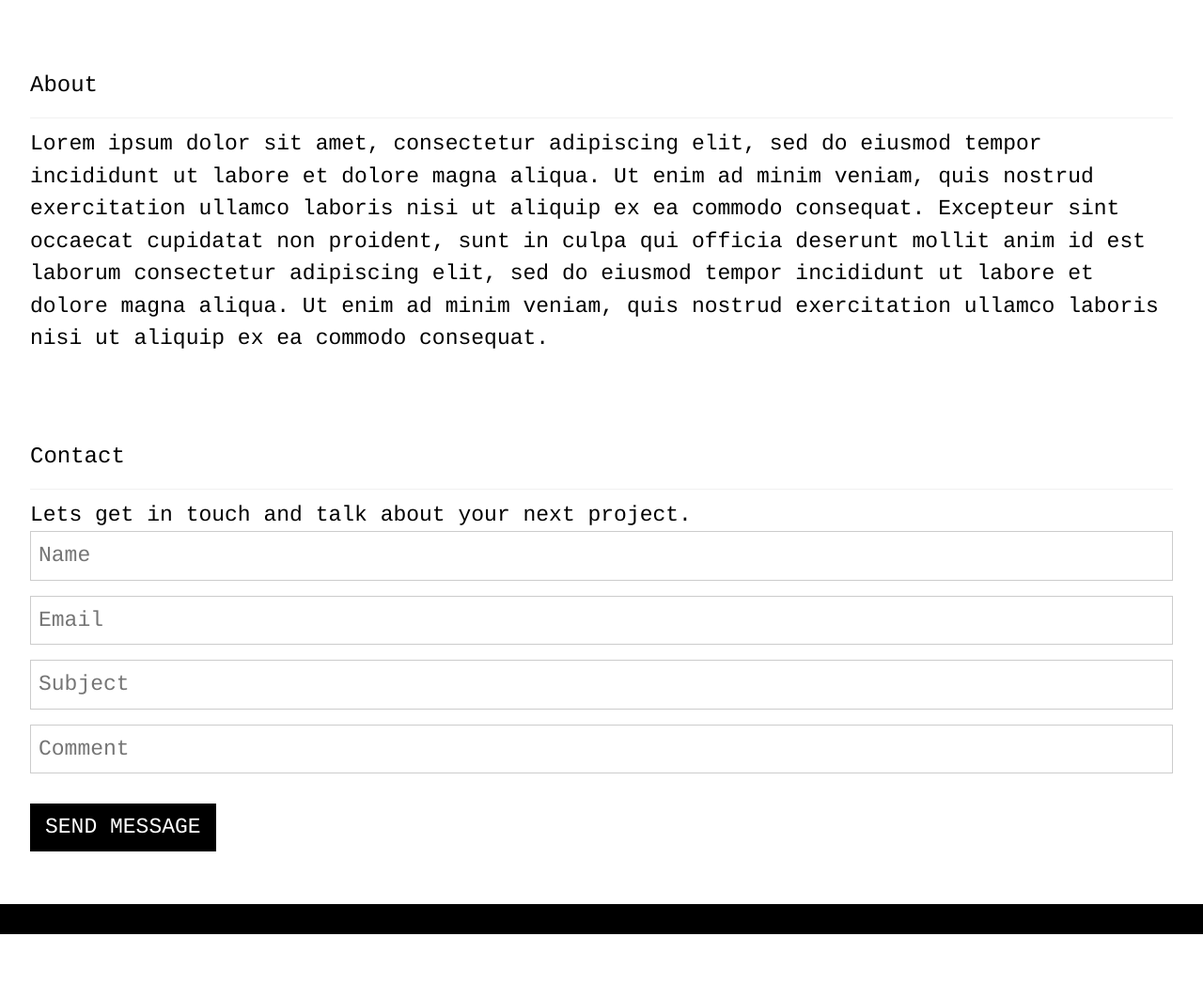
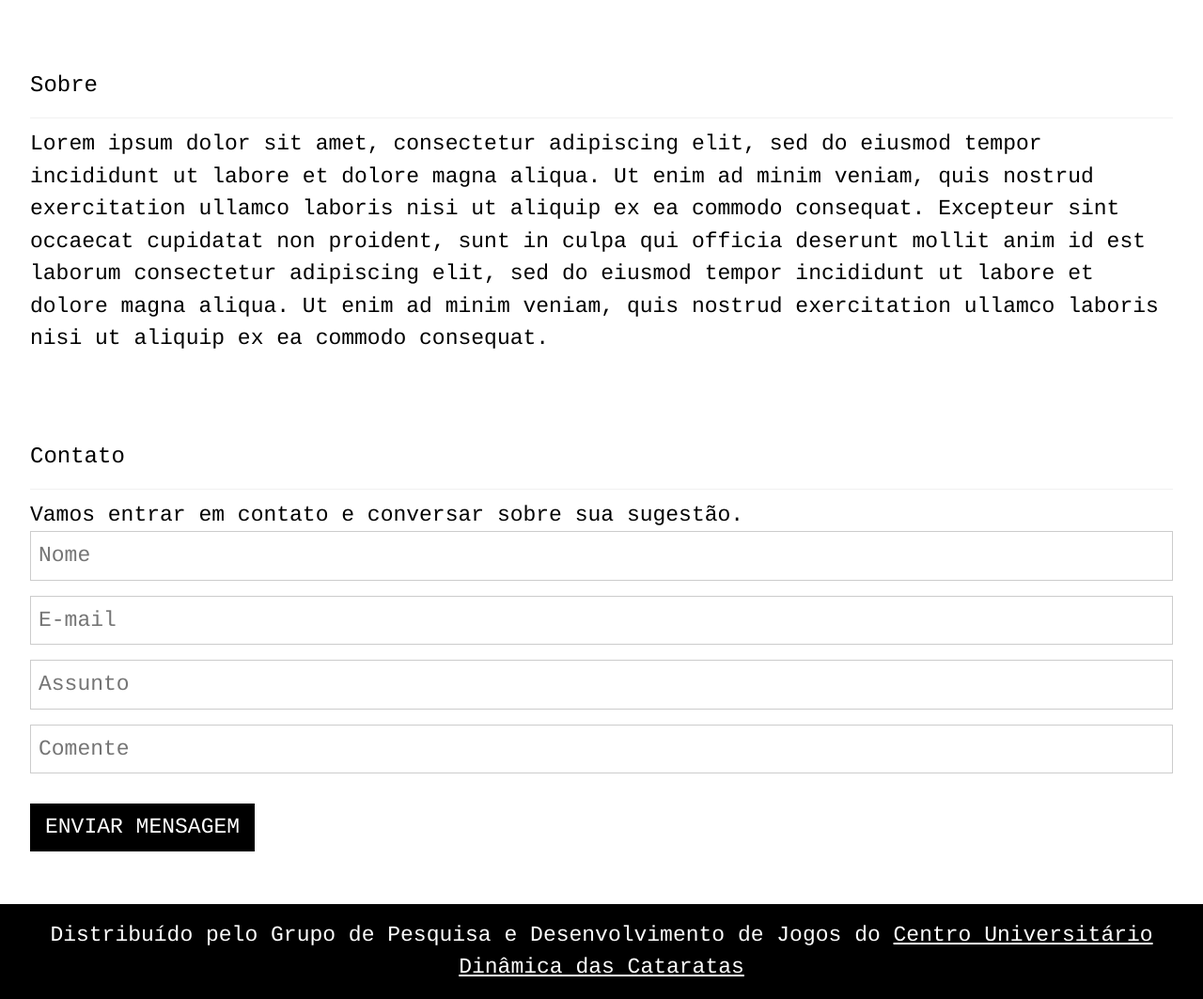
Before and after one commit to Scratchewan/Ho-Hey, a Flask app: template flaskr/templates/home.html in a window 1280 px wide. Shown: the part 2799-3862 px from the top of the page at 94% size. Before the commit the page ends 3793 px from the top, so only its background shows below. Run offline with Flask 2, Linux system fonts and the light colour scheme; the template is opened without the code that fills it, so the values that code supplies are empty; parts of the project's set-up code (start-up, migrations or seed data) failed here and were passed over; some libraries are stand-ins or nearby versions.

Commit message:
Update home.html

```diff
--- a/flaskr/templates/auth/login.html
+++ b/flaskr/templates/auth/login.html
@@ -5,7 +5,6 @@
 <div class="w3-content w3-padding" style="max-width:1564px">
     <div class="w3-container w3-padding-32" id="login">
         <form method="POST">
-            <br>
             <h3 class="w3-border-bottom w3-border-light-grey w3-padding-16">Entrar</h3>
             <div class="form-group">
                 <label for="email">Endereço de e-mail</label>
--- a/flaskr/templates/auth/register.html
+++ b/flaskr/templates/auth/register.html
@@ -5,7 +5,6 @@
 <div class="w3-content w3-padding" style="max-width:1564px">
     <div class="w3-container w3-padding-32" id="logout">
         <form method="POST">
-            <br>
             <h3 class="w3-border-bottom w3-border-light-grey w3-padding-16">Inscrever-se</h3>
             <div class="form-group">
                 <label for="email">Qual é o seu endereço de e-mail?</label>
--- a/flaskr/templates/base.html
+++ b/flaskr/templates/base.html
@@ -29,9 +29,10 @@
             <!-- Float links to the right. Hide them on small screens -->
             <div class="w3-right w3-hide-small">
                 {% if user.is_authenticated %}
-                <a href="/#projects" class="w3-bar-item w3-button">Projects</a>
-                <a href="/#about" class="w3-bar-item w3-button">About</a>
-                <a href="/#contact" class="w3-bar-item w3-button">Contact</a>
+                <a href="/#draw" class="w3-bar-item w3-button">Desenhar</a>
+                <a href="/#my-drawings" class="w3-bar-item w3-button">Meus desenhos</a>
+                <a href="/#about" class="w3-bar-item w3-button">Sobre</a>
+                <a href="/#contact" class="w3-bar-item w3-button">Contato</a>
                 <a href="/logout" class="w3-bar-item w3-button">Sair</a>
                 {% else %}
                 <a href="/register" class="w3-bar-item w3-button">Inscrever-se</a>
@@ -62,8 +63,9 @@
 
     <!-- Footer -->
     <footer class="w3-center w3-black w3-padding-16">
-        <!-- <p>Powered by <a href="https://www.w3schools.com/w3css/default.asp" title="W3.CSS" target="_blank"
-                class="w3-hover-text-green">w3.css</a></p> -->
+        <p>Distribuído pelo Grupo de Pesquisa e Desenvolvimento de Jogos do <a
+                href="https://www.udc.edu.br/site/#/udc/instituicao/1" target="_blank"
+                class="w3-hover-text-blue">Centro Universitário Dinâmica das Cataratas</a></p>
     </footer>
 
 </body>
--- a/flaskr/templates/grading.html
+++ b/flaskr/templates/grading.html
@@ -5,8 +5,7 @@
 <div class="w3-content w3-padding" style="max-width:1564px">
     <div class="w3-container w3-padding-32" id="grading">
         <div class="grading">
-            <br>
-            <h3>{{ message }}</h3>
+            <h3 class="w3-padding-16">{{ message }}</h3>
         </div>
     </div>
 </div>
--- a/flaskr/templates/home.html
+++ b/flaskr/templates/home.html
@@ -5,15 +5,10 @@
 
 <!-- Header -->
 <header class="w3-display-container w3-wide" style="max-width:1500px;" id="home">
-    <!-- <img class="w3-image" src="/w3images/architect.jpg" alt="Architecture" width="1500" height="800"> -->
 
-    <form id="myForm" action="{{ url_for('views.predict')}}" method="POST" enctype="multipart/form-data">
-        <!-- <canvas id="canvas" , name="draw" width="1500" height="800"> -->
+    <form action="{{ url_for('views.predict')}}" method="POST" enctype="multipart/form-data">
         <canvas id="canvas">
             <script type="text/javascript">
-                // $(document).ready(function () {
-                //     drawCanvas();
-                // });
                 $(document).ready(function () {
                     var canvas = document.getElementById('canvas'),
                         context = canvas.getContext('2d');
@@ -32,30 +27,32 @@
         </canvas>
     </form>
 
-    <!-- <div class="w3-display-middle w3-margin-top w3-center">
-            <h1 class="w3-xxlarge w3-text-white"><span class="w3-padding w3-black w3-opacity-min"><b>BR</b></span> <span
-                    class="w3-hide-small w3-text-light-grey">Architects</span></h1>
-        </div> -->
 </header>
 
 <!-- Page content -->
 <div class="w3-content w3-padding" style="max-width:1564px">
 
-    <form id="myForm" action="{{ url_for('views.predict')}}" method="POST" enctype="multipart/form-data">
-        <input type="hidden" id='url' name="url" value="">
-        <div class="w3-row-padding w3-grayscale">
-            <div class="w3-col l3 m6 w3-margin-bottom">
-                <input class="w3-button w3-light-grey w3-block" type="submit" id='predict' value="Descobrir"
+    <div class="w3-row-padding w3-grayscale">
+        <form class="w3-col l3 m6 w3-margin-bottom" action="{{ url_for('views.predict')}}" method="POST"
+            enctype="multipart/form-data">
+            <input type="hidden" id='url' name="url" value="">
+            <div>
+                <input class="w3-button w3-light-grey w3-block" type="submit" value="Descobrir"
                     onclick="return save();">
             </div>
-            <!-- <div class="w3-col l3 m6 w3-margin-bottom">
-                    <input class="w3-button w3-light-grey w3-block" type="submit" id='predict' value="Predict"
-                        onclick="return save();">
-                </div> -->
-        </div>
-    </form>
+        </form>
+        <form class="w3-col l3 m6 w3-margin-bottom" action="{{ url_for('views.save')}}" method="POST"
+            enctype="multipart/form-data">
+            <input type="hidden" id='url' name="url" value="">
+            <input type="hidden" name="dict" value="desenho">
+            <div>
+                <input class="w3-button w3-light-grey w3-block" type="submit" value="Salvar desenho"
+                    onclick="return save();">
+            </div>
+        </form>
+    </div>
 
-    <div class="w3-container w3-padding-32">
+    <div class="w3-container w3-padding-32" id="draw">
         <h3 class="w3-border-bottom w3-border-light-grey w3-padding-16">Teste suas habilidades!</h3>
     </div>
 
@@ -113,9 +110,8 @@
         </div>
     </form>
 
-    <!-- Project Section -->
-    <div class="w3-container w3-padding-32" id="projects">
-        <h3 class="w3-border-bottom w3-border-light-grey w3-padding-16">Projects</h3>
+    <div class="w3-container w3-padding-32" id="my-drawings">
+        <h3 class="w3-border-bottom w3-border-light-grey w3-padding-16">Meus desenhos</h3>
     </div>
 
     <div class="w3-row-padding">
@@ -174,7 +170,7 @@
 
     <!-- About Section -->
     <div class="w3-container w3-padding-32" id="about">
-        <h3 class="w3-border-bottom w3-border-light-grey w3-padding-16">About</h3>
+        <h3 class="w3-border-bottom w3-border-light-grey w3-padding-16">Sobre</h3>
         <p>Lorem ipsum dolor sit amet, consectetur adipiscing elit, sed do eiusmod tempor incididunt ut labore et
             dolore magna aliqua. Ut enim ad minim veniam, quis nostrud exercitation ullamco laboris nisi ut aliquip
             ex ea commodo consequat. Excepteur sint
@@ -187,15 +183,16 @@
 
     <!-- Contact Section -->
     <div class="w3-container w3-padding-32" id="contact">
-        <h3 class="w3-border-bottom w3-border-light-grey w3-padding-16">Contact</h3>
-        <p>Lets get in touch and talk about your next project.</p>
+        <h3 class="w3-border-bottom w3-border-light-grey w3-padding-16">Contato</h3>
+        <!-- <p>Lets get in touch and talk about your next project.</p> -->
+        <p>Vamos entrar em contato e conversar sobre sua sugestão.</p>
         <form action="/action_page.php" target="_blank">
-            <input class="w3-input w3-border" type="text" placeholder="Name" required name="Name">
-            <input class="w3-input w3-section w3-border" type="text" placeholder="Email" required name="Email">
-            <input class="w3-input w3-section w3-border" type="text" placeholder="Subject" required name="Subject">
-            <input class="w3-input w3-section w3-border" type="text" placeholder="Comment" required name="Comment">
+            <input class="w3-input w3-border" type="text" placeholder="Nome" required name="Name">
+            <input class="w3-input w3-section w3-border" type="text" placeholder="E-mail" required name="Email">
+            <input class="w3-input w3-section w3-border" type="text" placeholder="Assunto" required name="Subject">
+            <input class="w3-input w3-section w3-border" type="text" placeholder="Comente" required name="Comment">
             <button class="w3-button w3-black w3-section" type="submit">
-                <i class="fa fa-paper-plane"></i> SEND MESSAGE
+                <i class="fa fa-paper-plane"></i> ENVIAR MENSAGEM
             </button>
         </form>
     </div>
--- a/flaskr/templates/save.html
+++ b/flaskr/templates/save.html
@@ -5,8 +5,7 @@
 <div class="w3-content w3-padding" style="max-width:1564px">
     <div class="w3-container w3-padding-32" id="save">
         <div class="save">
-            <br>
-            <h3>{{ message }}</h3>
+            <h3 class="w3-padding-16">{{ message }}</h3>
         </div>
     </div>
 </div>
--- a/flaskr/views.py
+++ b/flaskr/views.py
@@ -142,7 +142,7 @@ def save():
             draw = draw[init_Base64:]
             draw_decoded = base64.b64decode(draw)
             image = np.asarray(bytearray(draw_decoded), dtype="uint8")
-            image = cv2.imdecode(image, cv2.IMREAD_UNCHANGED)
+            # image = cv2.imdecode(image, cv2.IMREAD_UNCHANGED)
             # img = Image.fromarray(image)
             # img.show()
 
@@ -158,4 +158,6 @@ def save():
             message = "O polvo foi salvo!"
         elif request.form.get('dict') == "camelo":
             message = "O camelo foi salvo!"
-    return render_template('save.html', user=current_user, message=message)
+        elif request.form.get('dict') == "desenho":
+            message = "O desenho foi salvo!"
+    return render_template('save.html', message=message, user=current_user)
```
Also changed, not shown: flaskr/templates/draw.html (+9 -9 lines), flaskr/templates/results.html (+7 -8 lines).
